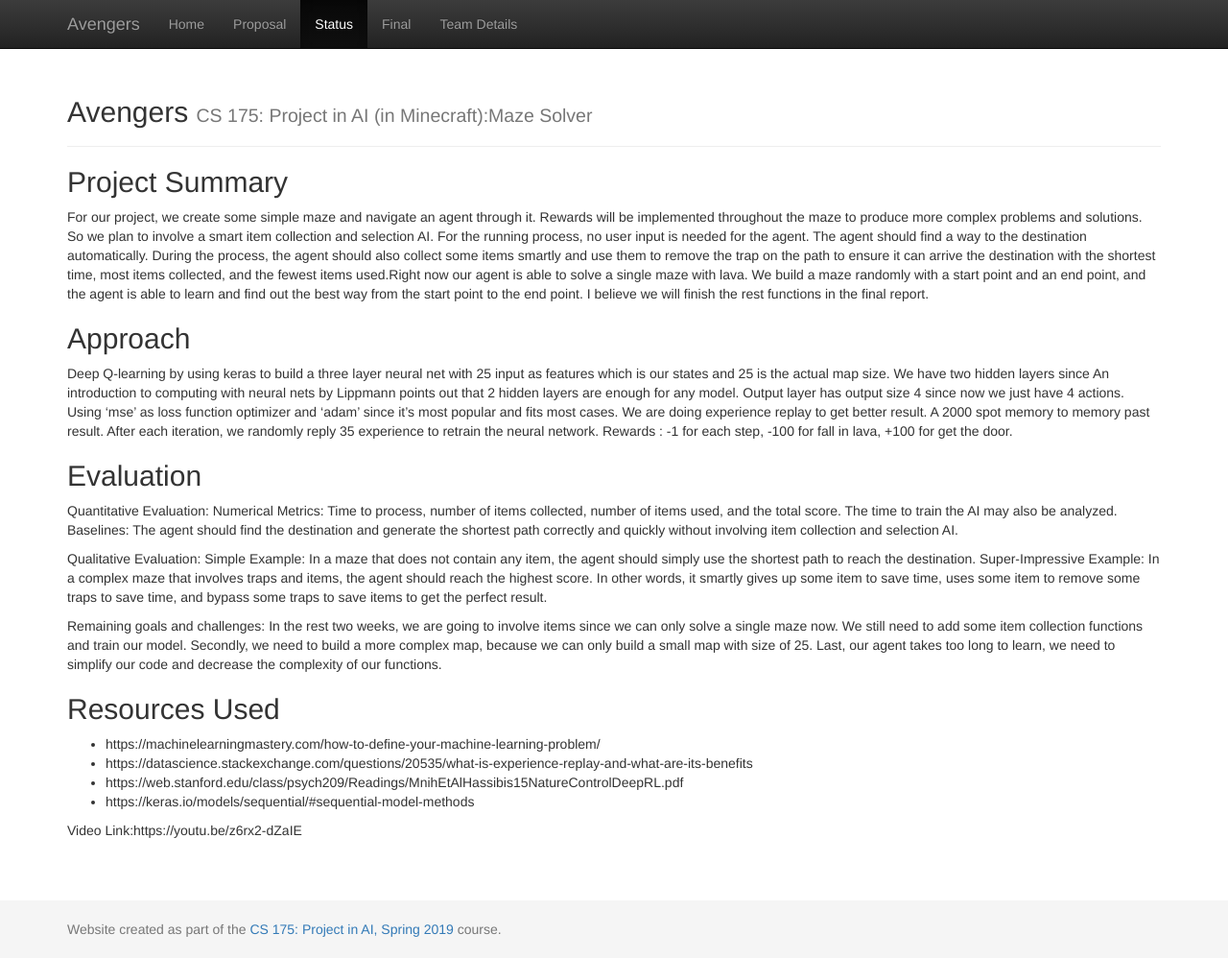
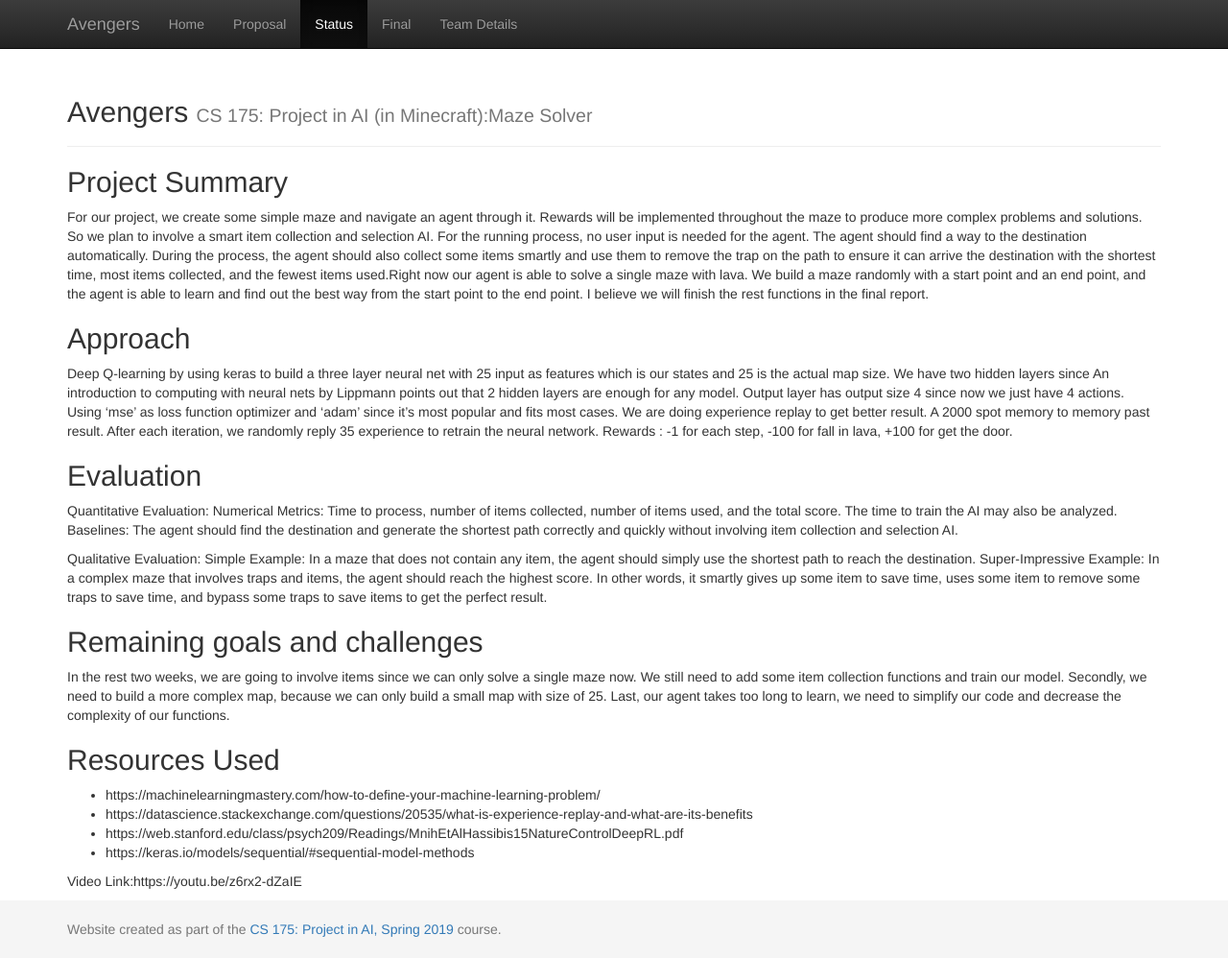
Before and after one commit to kexuejia911/Avengers, a Jekyll site: the page built from docs/status.md, in a window 1280 px wide and 998 px high. Shown: the whole window at 96% size. Built offline with Jekyll 4.4.1, drawn with Linux system fonts in a browser that asks for light colours.

Commit message:
Update status.md

```diff
--- a/docs/status.md
+++ b/docs/status.md
@@ -20,7 +20,9 @@ Qualitative Evaluation:
 Simple Example: In a maze that does not contain any item, the agent should simply use the shortest path to reach the destination.
 Super-Impressive Example: In a complex maze that involves traps and items, the agent should reach the highest score. In other words, it smartly gives up some item to save time, uses some item to remove some traps to save time, and bypass some traps to save items to get the perfect result.
 
-Remaining goals and challenges: In the rest two weeks, we are going to involve items since we can only solve a single maze now. We still need to add some item collection functions and train our model. Secondly, we need to build a more complex map, because we can only build a small map with size of 25. Last, our agent takes too long to learn, we need to simplify our code and decrease the complexity of our functions.
+## Remaining goals and challenges
+
+In the rest two weeks, we are going to involve items since we can only solve a single maze now. We still need to add some item collection functions and train our model. Secondly, we need to build a more complex map, because we can only build a small map with size of 25. Last, our agent takes too long to learn, we need to simplify our code and decrease the complexity of our functions.
 
 ## Resources Used
 - https://machinelearningmastery.com/how-to-define-your-machine-learning-problem/
```
